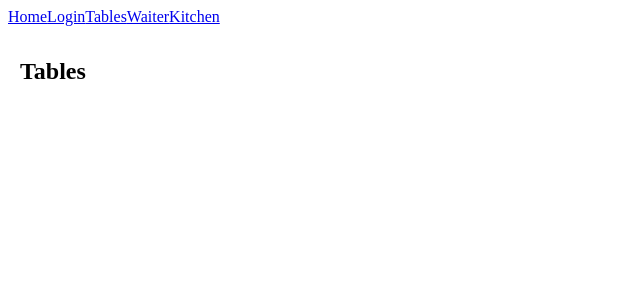
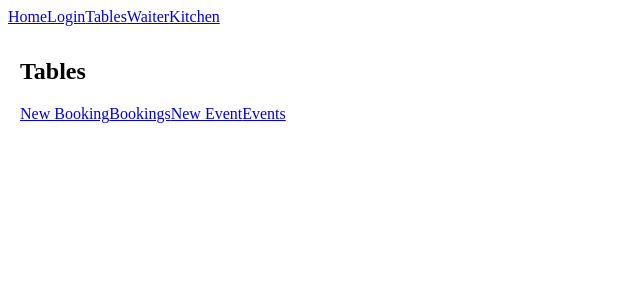
Before and after one commit to perfectcircle93/pizzeria-portal, a React (Create React App) app: page /tables in a window 1280 px wide. Shown: the top 300 px of the page, without its empty margins (0-640 px from the left). Built offline with nearby package versions, Linux system fonts and the light colour scheme.

Commit message:
Add routing to views pages

```diff
--- a/src/components/views/Tables/Tables.js
+++ b/src/components/views/Tables/Tables.js
@@ -1,9 +1,14 @@
 import React from 'react';
 import styles from './Tables.module.scss';
+import {Link} from 'react-router-dom';
 
 const Tables = () => (
   <div className={styles.component}>
     <h2>Tables</h2>
+    <Link to={`${process.env.PUBLIC_URL}/tables/booking/new`}>New Booking</Link>
+    <Link to={`${process.env.PUBLIC_URL}/tables/booking/xyz098`}>Bookings</Link>
+    <Link to={`${process.env.PUBLIC_URL}/tables/events/new`}>New Event</Link>
+    <Link to={`${process.env.PUBLIC_URL}/tables/events/ghi123`}>Events</Link>
   </div>
 );
 
--- a/src/components/views/Waiter/Waiter.js
+++ b/src/components/views/Waiter/Waiter.js
@@ -1,9 +1,12 @@
 import React from 'react';
 import styles from './Waiter.module.scss';
+import {Link} from 'react-router-dom';
 
 const Waiter = () => (
   <div className={styles.component}>
     <h2>Waiter</h2>
+    <Link to={process.env.PUBLIC_URL +'/waiter/order/new'} >New Order</Link>
+    <Link to={process.env.PUBLIC_URL +'/waiter/order/123abc'} >Order</Link>
   </div>
 );
 
```
